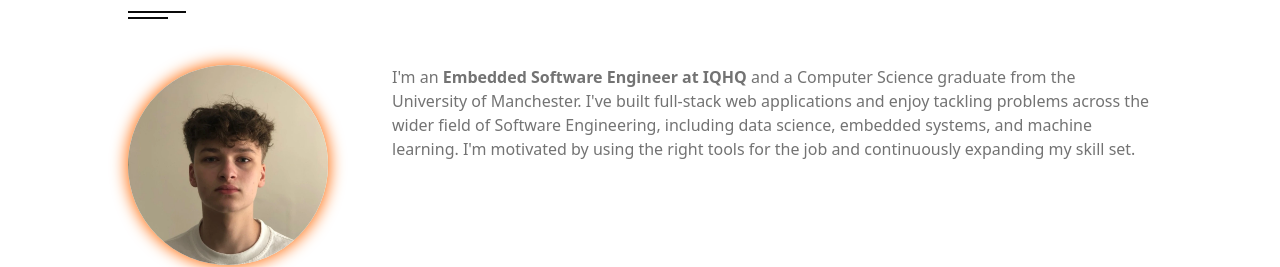
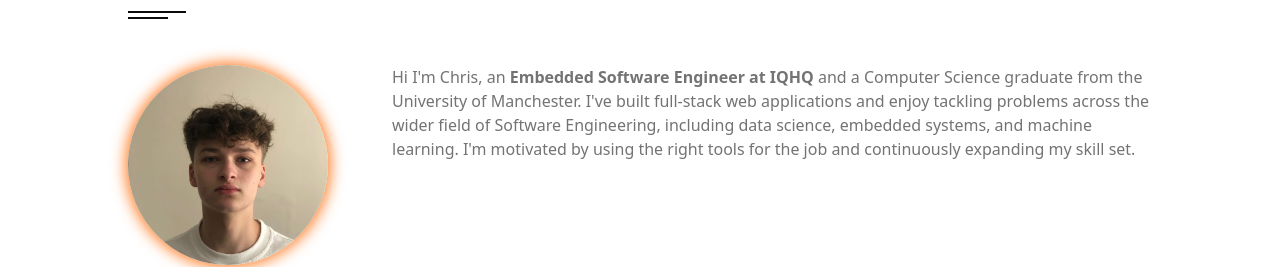
Before and after one commit to ChristosEfstathiades/Portfolio, a React (Vite) app: page / in a window 1280 px wide. Shown: the part 519-786 px from the top of the page. Built offline with nearby package versions, Linux system fonts and the light colour scheme.

Commit message:
Genius SEO to rank me for the niche keyword known as 'Chris'

```diff
--- a/src/App.tsx
+++ b/src/App.tsx
@@ -59,8 +59,9 @@ function App() {
                             alt="My Face"
                         />
                         <p className="text-[#737373]">
-                            I'm an <b>Embedded Software Engineer at IQHQ</b> and
-                            a Computer Science graduate from the University of
+                            Hi I'm Chris, an{" "}
+                            <b>Embedded Software Engineer at IQHQ</b> and a
+                            Computer Science graduate from the University of
                             Manchester. I've built full-stack web applications
                             and enjoy tackling problems across the wider field
                             of Software Engineering, including data science,
```
